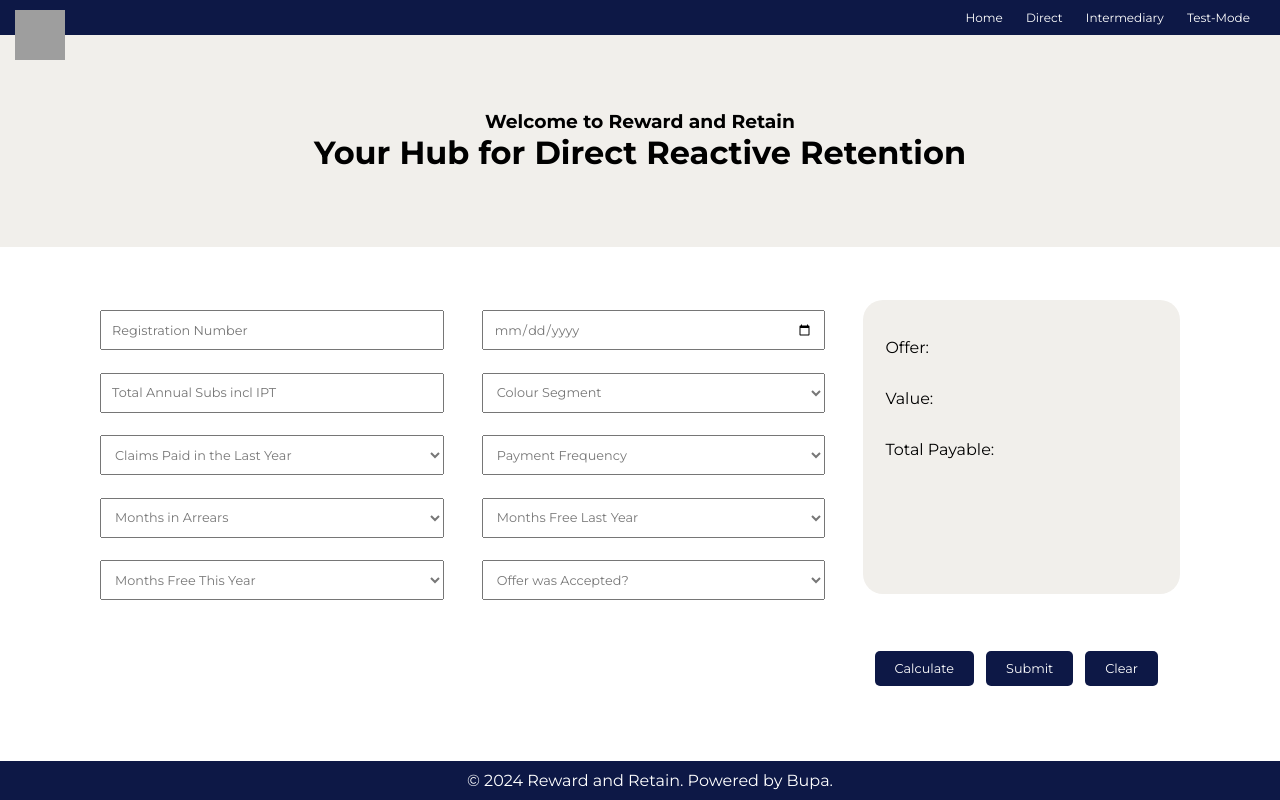
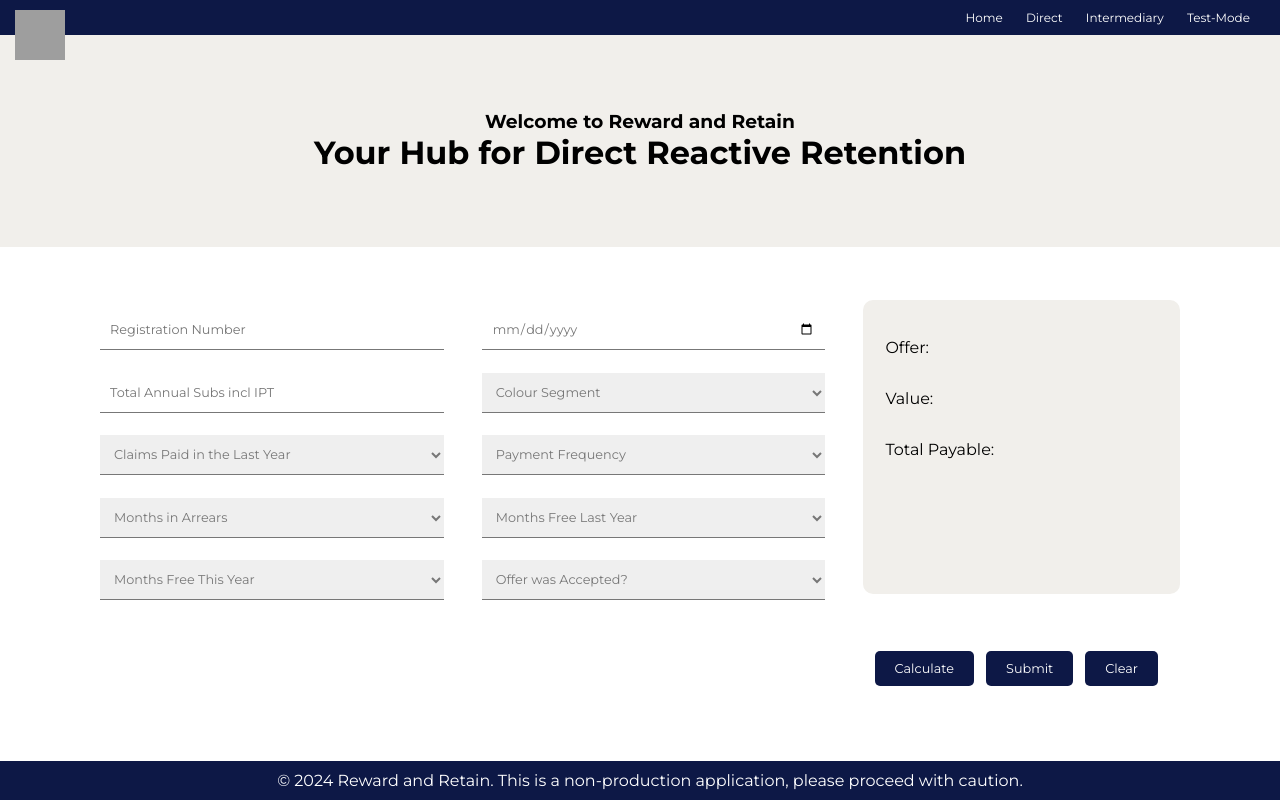
Before and after one commit to benturner993/flask-form-phase-1, a Flask app: page / in a window 1280 px wide. Run offline with Flask 3, Linux system fonts and the light colour scheme; grey boxes are pictures that could not be loaded.

Commit message:
refactor: adjust styling

```diff
--- a/templates/base.html
+++ b/templates/base.html
@@ -100,7 +100,7 @@
         {% block content %}{% endblock %}
     </div>
     <div class="footer">
-        &copy; 2024 Reward and Retain. Powered by Bupa.
+        &copy; 2024 Reward and Retain. This is a non-production application, please proceed with caution.
     </div>
 </body>
 </html>
--- a/templates/direct.html
+++ b/templates/direct.html
@@ -66,7 +66,7 @@
                 </select>
             </form>
         </div>
-        <div id="grey-box" style="background-color: #f1efeb; padding: 20px; width: 25vw; display: flex; flex-direction: column; justify-content: flex-start; border-radius: 20px; border: 2px solid transparent;">
+        <div id="grey-box" style="background-color: #f1efeb; padding: 20px; width: 25vw; display: flex; flex-direction: column; justify-content: flex-start; border-radius: 10px; border: 2px solid transparent;">
             <p>Offer: <span id="annual-subs-display" style="font-weight: bold;"></span></p>
             <p>Value: <span id="value" style="font-weight: bold;"></span></p>
             <p>Total Payable: <span id="total_payable" style="font-weight: bold;"></span></p>
@@ -162,6 +162,8 @@
         font-size: 0.8em;
         color: #777;
         font-family: 'Montserrat', sans-serif; /* Apply Montserrat font */
+        border: none; /* Remove the border */
+        border-bottom: 1px solid #777; /* Add bottom border */
     }
 
     select.input-field {
@@ -170,6 +172,8 @@
         font-size: 0.8em;
         color: #777;
         font-family: 'Montserrat', sans-serif; /* Apply Montserrat font */
+        border: none; /* Remove the border */
+        border-bottom: 1px solid #777; /* Add bottom border */
     }
 
     .input-field:not(:last-child) {
```
